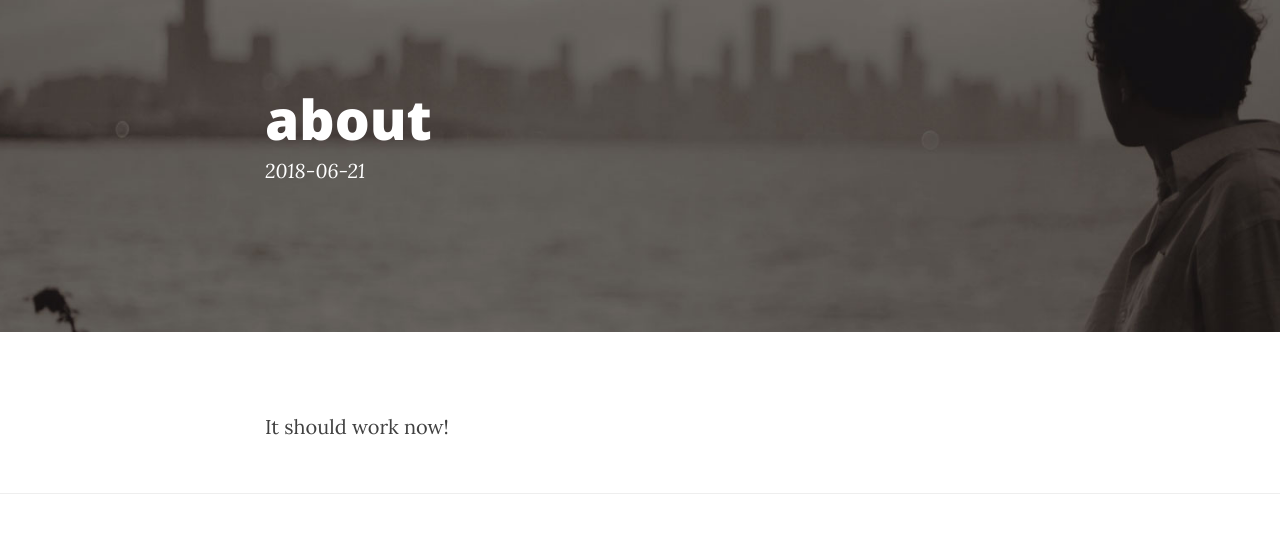
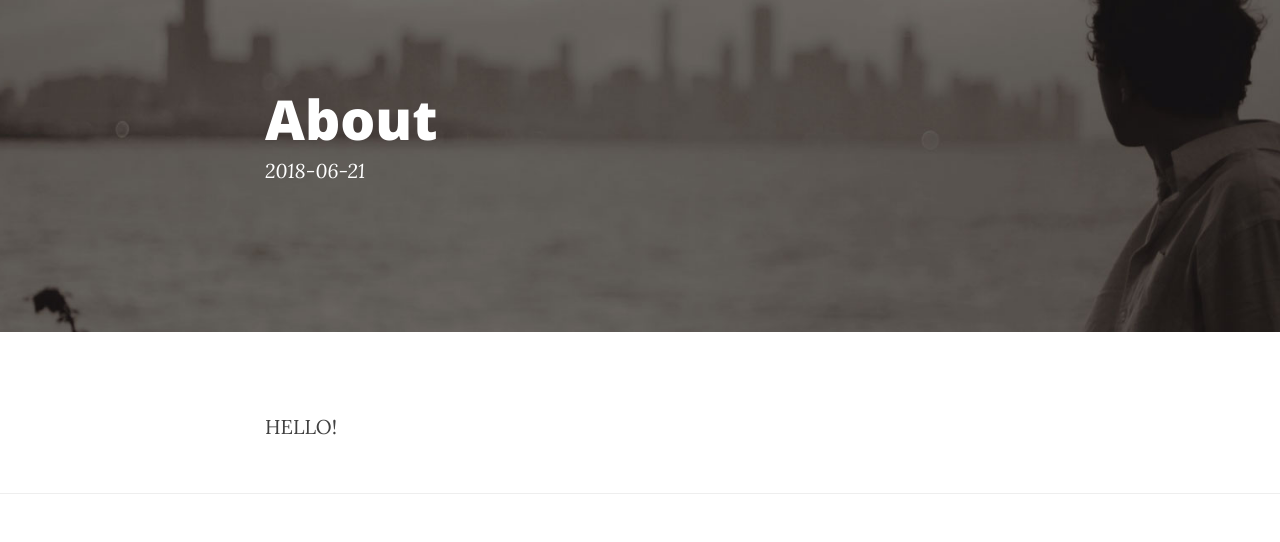
Before and after one commit to emman28/emman28.github.io, a plain HTML site: page About/index.html in a window 1280 px wide. Shown: the part 81-623 px from the top of the page. Drawn offline with nearby package versions, Linux system fonts and the light colour scheme; files whose address does not match are found by name.

Commit message:
Site updated: 2018-06-21 10:14:31

```diff
--- a/About/index.html
+++ b/About/index.html
@@ -13,7 +13,7 @@
 
 
 
-        <meta name="description" content="It should work now!"/>
+        <meta name="description" content="HELLO!"/>
 
 
     <!--Author-->
@@ -23,12 +23,12 @@
 
     <!--Open Graph Title-->
 
-        <meta property="og:title" content="about"/>
+        <meta property="og:title" content="About"/>
 
 
     <!--Open Graph Description-->
 
-        <meta property="og:description" content="It should work now!"/>
+        <meta property="og:description" content="HELLO!"/>
 
 
     <!--Open Graph Site Name-->
@@ -55,7 +55,7 @@
 
     <!-- Title -->
 
-    <title>about - Welcome To My Blog!</title>
+    <title>About - Welcome To My Blog!</title>
 
     <!-- Bootstrap Core CSS -->
     <link href="//maxcdn.bootstrapcdn.com/bootstrap/3.3.6/css/bootstrap.min.css" rel="stylesheet"/>
@@ -177,7 +177,7 @@
         <div class="row">
             <div class="col-lg-8 col-lg-offset-2 col-md-10 col-md-offset-1">
                 <div class="post-heading">
-                    <h1>about</h1>
+                    <h1>About</h1>
 
                     <span class="meta">
                         <!-- Date and Author -->
@@ -205,7 +205,7 @@
 
             <!-- Post Main Content -->
             <div class="col-lg-8 col-lg-offset-2 col-md-10 col-md-offset-1">
-                <p>It should work now!</p>
+                <p>HELLO!</p>
 
 
 
```
